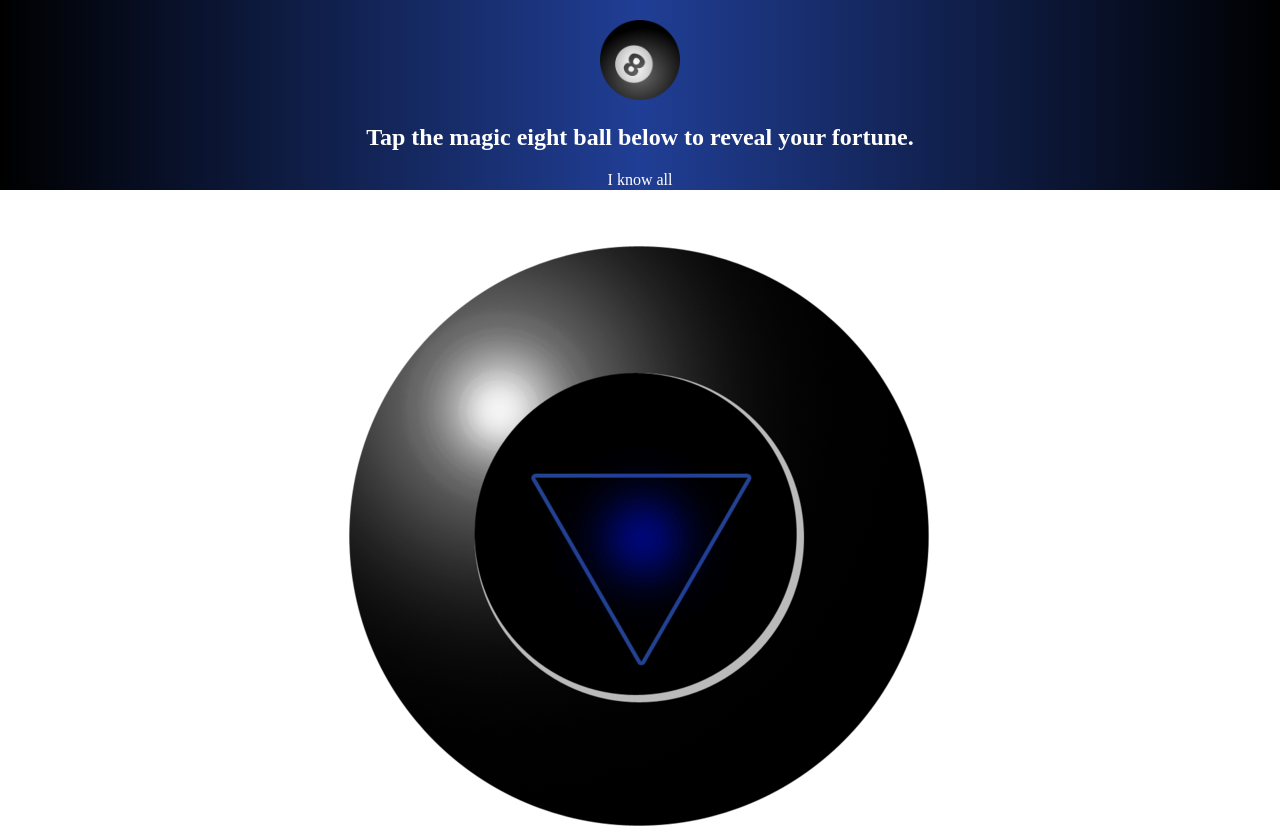
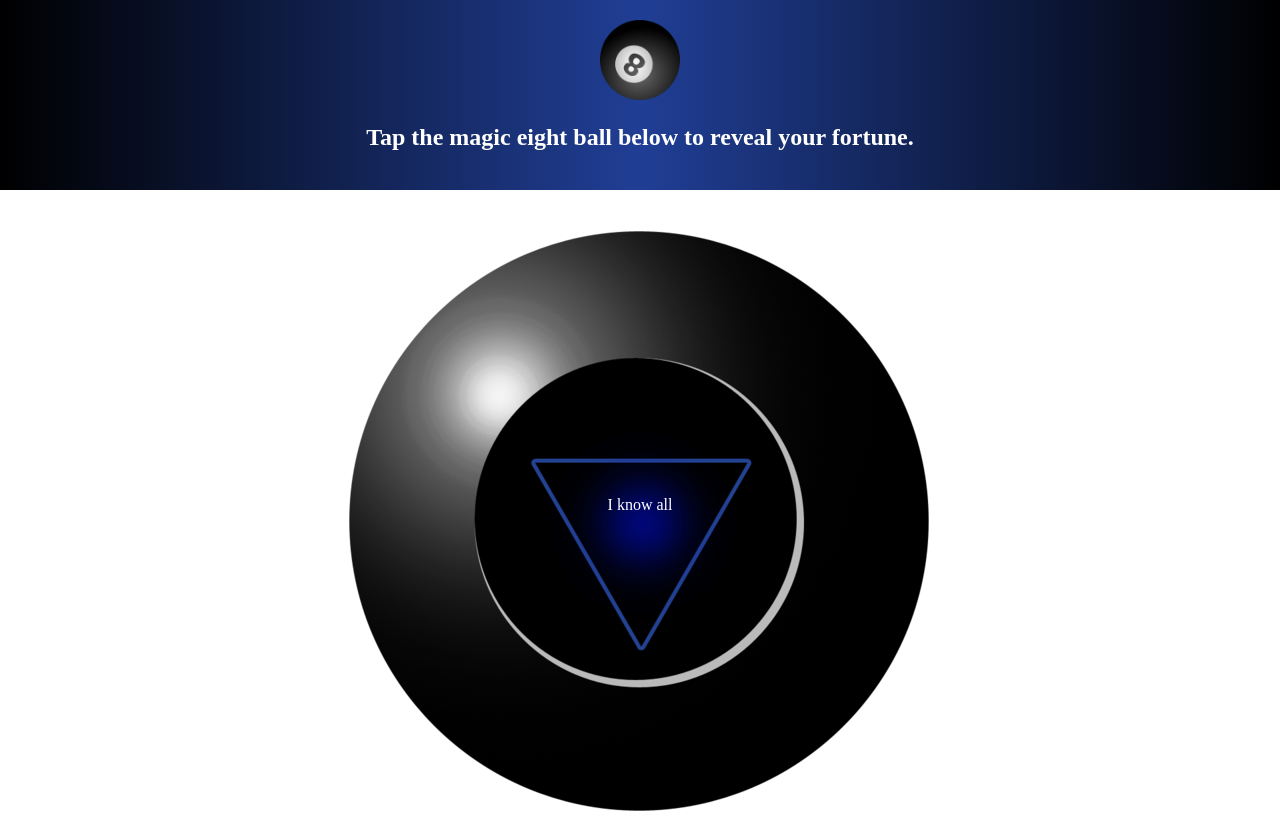
Before and after one commit to EmmaEm/react-magic, a React (Create React App) app: page / in a window 1280 px wide. Built offline with nearby package versions, Linux system fonts and the light colour scheme; a web font is replaced by a local one.

Commit message:
fortune is in the ball and awesome fortunes added

```diff
--- a/src/App.css
+++ b/src/App.css
@@ -40,3 +40,18 @@ input:focus{
   from { transform: rotate(0deg); }
   to { transform: rotate(360deg); }
 }
+
+.fortune {
+  color: white;
+  position: absolute;
+  /*margin: 50%;*/
+  /*white-space: nowrap;*/
+  z-index: 2;
+  max-width: 80px;
+}
+
+.ballAndFortune {
+  display: flex;
+  justify-content: center;
+  align-items: center;
+}
--- a/src/App.js
+++ b/src/App.js
@@ -10,8 +10,8 @@ class App extends Component {
         <div className="App-header">
           <img src={logo} className="App-logo" alt="logo" />
           <h2>Tap the magic eight ball below to reveal your fortune.</h2>
-          <FortuneBall />
         </div>
+        <FortuneBall />
       </div>
     );
   }
@@ -26,14 +26,14 @@ class FortuneBall extends Component {
   }
 
   shakeBall() {
-    const fortunes = ["Yes", "No", "Maybe"];
+    const fortunes = ["Yes", "No", "Maybe", "You trippin'","You will have to be patient", "It is decidedly so", "Better not tell you now", "My sources say no", "My sources say yes", "Hell no", "Make it so", "Concentrate and ask again", "Outlook not so good", "Very doubtful", "Without a doubt", "Most likely", "If you insist", "Why would you even ask that", "Pervert."];
     const fortune = fortunes[Math.floor(Math.random()*fortunes.length)]
     this.setState({fortune: fortune});
   }
 
   render() {
     return (
-      <div>
+      <div className="ballAndFortune">
         <Triangle value={this.state}/>
         <input type="image" src={predictionBall} className="prediction-ball" alt="eight ball showing the prediction screen" onClick={() => this.shakeBall()} />
       </div>
@@ -44,7 +44,7 @@ class FortuneBall extends Component {
 function Triangle(props) {
   console.log(props);
   return (
-    <p>{props.value.fortune}</p>
+    <p className = "fortune">{props.value.fortune}</p>
   )
 }
 
```
